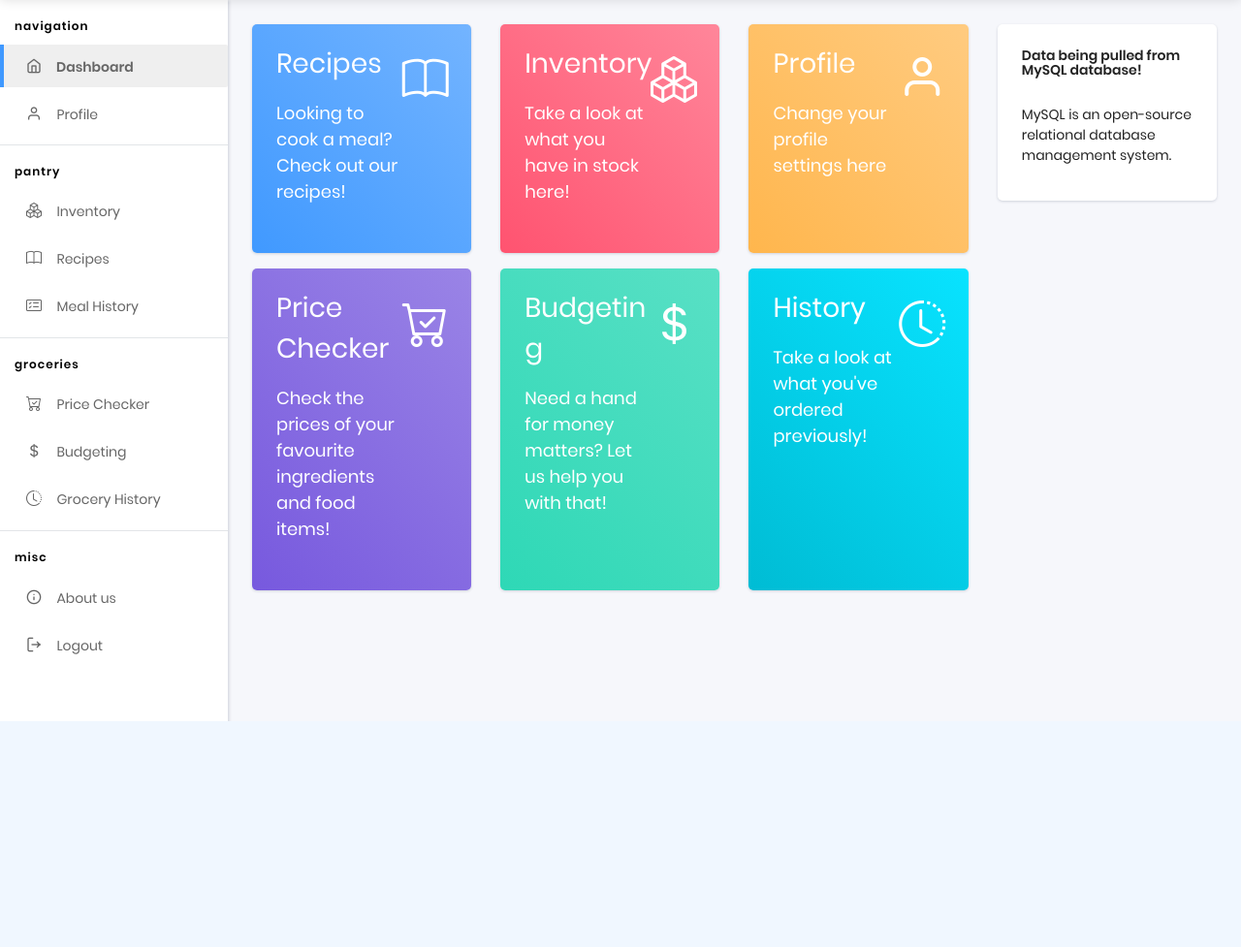
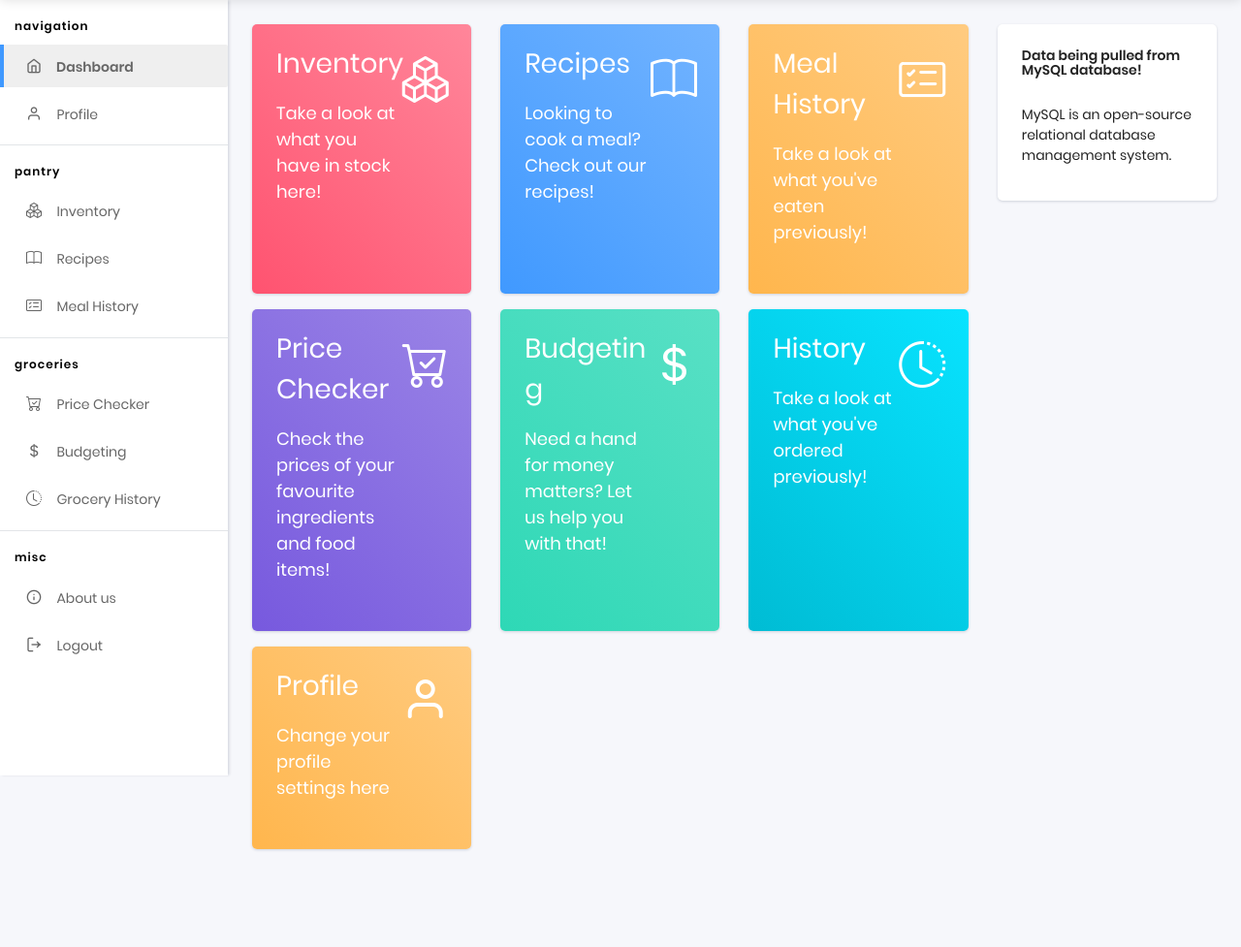
Before and after one commit to CarltonFoo/ICT2103-SmartPantry, a Flask app: page /mysql/index in a window 1280 px wide. Shown: the part 56-1033 px from the top of the page at 97% size. Before the commit the page ends 800 px from the top, so only its background shows below. Run offline with Flask 2, Linux system fonts and the light colour scheme; a user stored in the database is signed in; data comes from the database, SQL or seed files in the repository; some libraries are stand-ins or nearby versions.

Commit message:
Update index.html

```diff
--- a/apps/templates/home/index.html
+++ b/apps/templates/home/index.html
@@ -31,6 +31,21 @@
 
                 <div class="row">
                     <div class="col-md-6 col-xl-4 mb-3">
+                        <a href="inventory.html">
+                            <div class="card bg-c-red order-card">
+                                <div class="card-body cardcontent">
+                                    <div class="cardtext">
+                                        <p class="text-white cardtitle">Inventory</p>
+                                        <p class="m-b-0 carddesc">Take a look at what you have in stock here!</p>
+                                    </div>
+                                    <h2 class="text-right text-white float-right cardicon">
+                                        <i class="bi-boxes"></i>
+                                    </h2>
+                                </div>
+                            </div>
+                        </a>
+                    </div>
+                    <div class="col-md-6 col-xl-4 mb-3">
                         <a href="recipes.html">
                             <div class="card bg-primary order-card">
                                 <div class="card-body cardcontent">
@@ -46,30 +61,15 @@
                         </a>
                     </div>
                     <div class="col-md-6 col-xl-4 mb-3">
-                        <a href="inventory.html">
-                            <div class="card bg-c-red order-card">
-                                <div class="card-body cardcontent">
-                                    <div class="cardtext">
-                                        <p class="text-white cardtitle">Inventory</p>
-                                        <p class="m-b-0 carddesc">Take a look at what you have in stock here!</p>
-                                    </div>
-                                    <h2 class="text-right text-white float-right cardicon">
-                                        <i class="bi-boxes"></i>
-                                    </h2>
-                                </div>
-                            </div>
-                        </a>
-                    </div>
-                    <div class="col-md-6 col-xl-4 mb-3">
-                        <a href="profile.html">
+                        <a href="meal_history.html">
                             <div class="card bg-warning order-card">
                                 <div class="card-body cardcontent">
                                     <div class="cardtext">
-                                        <p class="text-white cardtitle">Profile</p>
-                                        <p class="m-b-0 carddesc">Change your profile settings here</p>
+                                        <p class="text-white cardtitle">Meal History</p>
+                                        <p class="m-b-0 carddesc">Take a look at what you've eaten previously!</p>
                                     </div>
                                     <h2 class="text-right text-white float-right cardicon">
-                                        <i class="feather icon-user"></i>
+                                        <i class="bi-card-checklist"></i>
                                     </h2>
                                 </div>
                             </div>
@@ -120,6 +120,21 @@
                             </div>
                         </a>
                     </div>
+                    <div class="col-md-6 col-xl-4 mb-3">
+                        <a href="profile.html">
+                            <div class="card bg-warning order-card">
+                                <div class="card-body cardcontent">
+                                    <div class="cardtext">
+                                        <p class="text-white cardtitle">Profile</p>
+                                        <p class="m-b-0 carddesc">Change your profile settings here</p>
+                                    </div>
+                                    <h2 class="text-right text-white float-right cardicon">
+                                        <i class="feather icon-user"></i>
+                                    </h2>
+                                </div>
+                            </div>
+                        </a>
+                    </div>
                 </div>
 
             </div>
@@ -153,8 +168,6 @@
 <!-- Specific Page JS goes HERE  -->
 {% block javascripts %}
 
-<!-- Apex Chart -->
-<script src="/static/assets/js/plugins/apexcharts.min.js"></script>
 <!-- custom-chart js -->
 <script src="/static/assets/js/pages/dashboard-main.js"></script>
 
```
